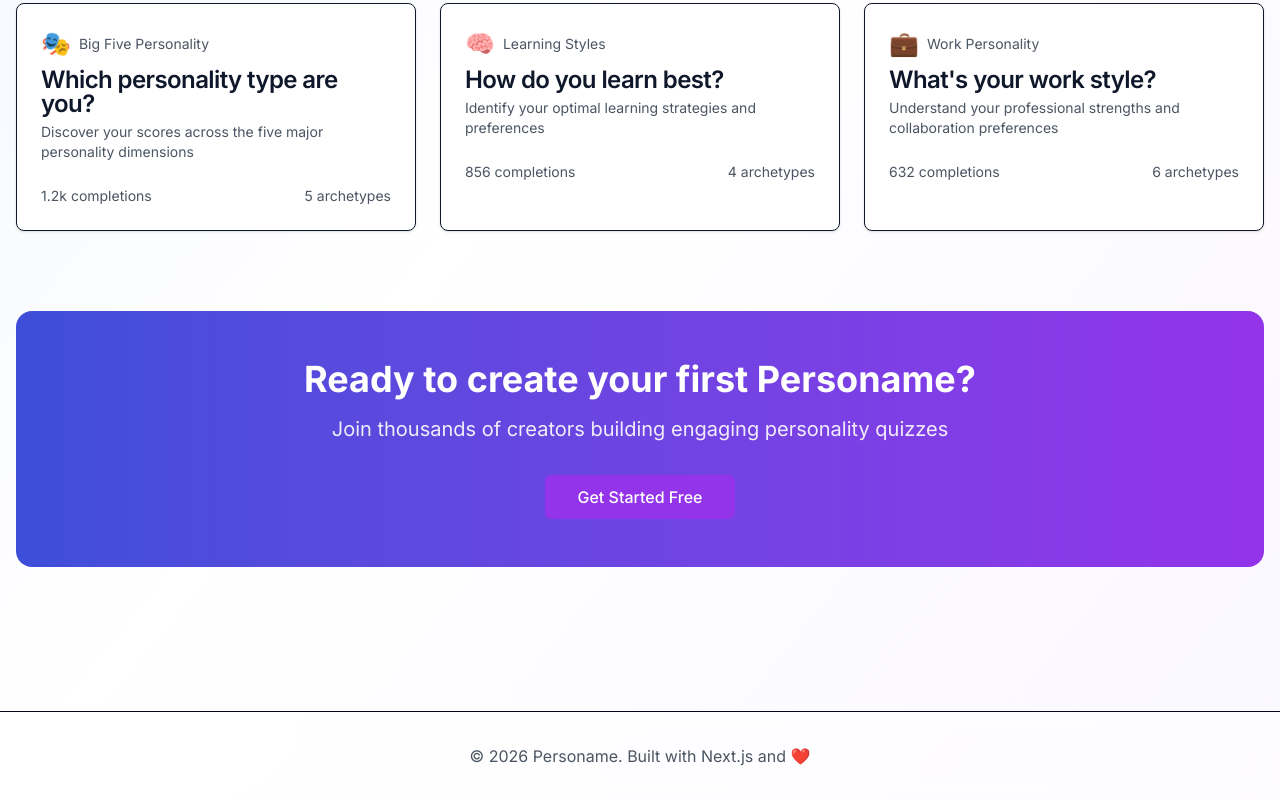
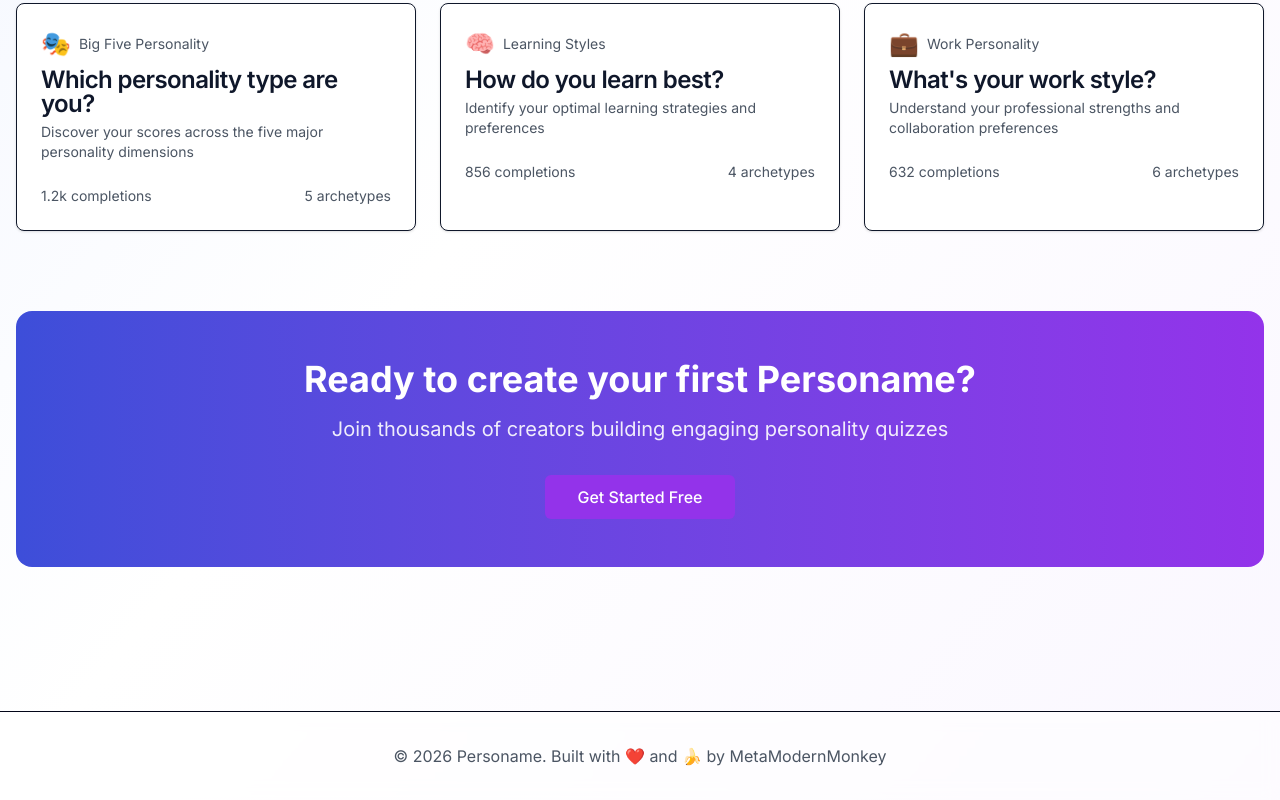
Before and after one commit to aaronbeall/personame, a Next.js app: page / in a window 1280 px wide. Shown: the part 844-1644 px from the top of the page. Built offline with nearby package versions, Linux system fonts and the light colour scheme; no server answers.

Commit message:
Update footer: Enhance copyright notice with attribution to MetaModernMonkey

```diff
--- a/app/page.tsx
+++ b/app/page.tsx
@@ -163,7 +163,7 @@ export default async function Home() {
       {/* Footer */}
       <footer className="border-t bg-white/50 backdrop-blur-sm py-8 mt-20">
         <div className="container mx-auto px-4 text-center text-muted-600">
-          <p>&copy; 2026 Personame. Built with Next.js and ❤️</p>
+          <p>&copy; 2026 Personame. Built with ❤️ and 🍌 by <a href="https://metamodernmonkey.com" target="_blank" rel="noopener noreferrer">MetaModernMonkey</a></p>
         </div>
       </footer>
     </div>
```
